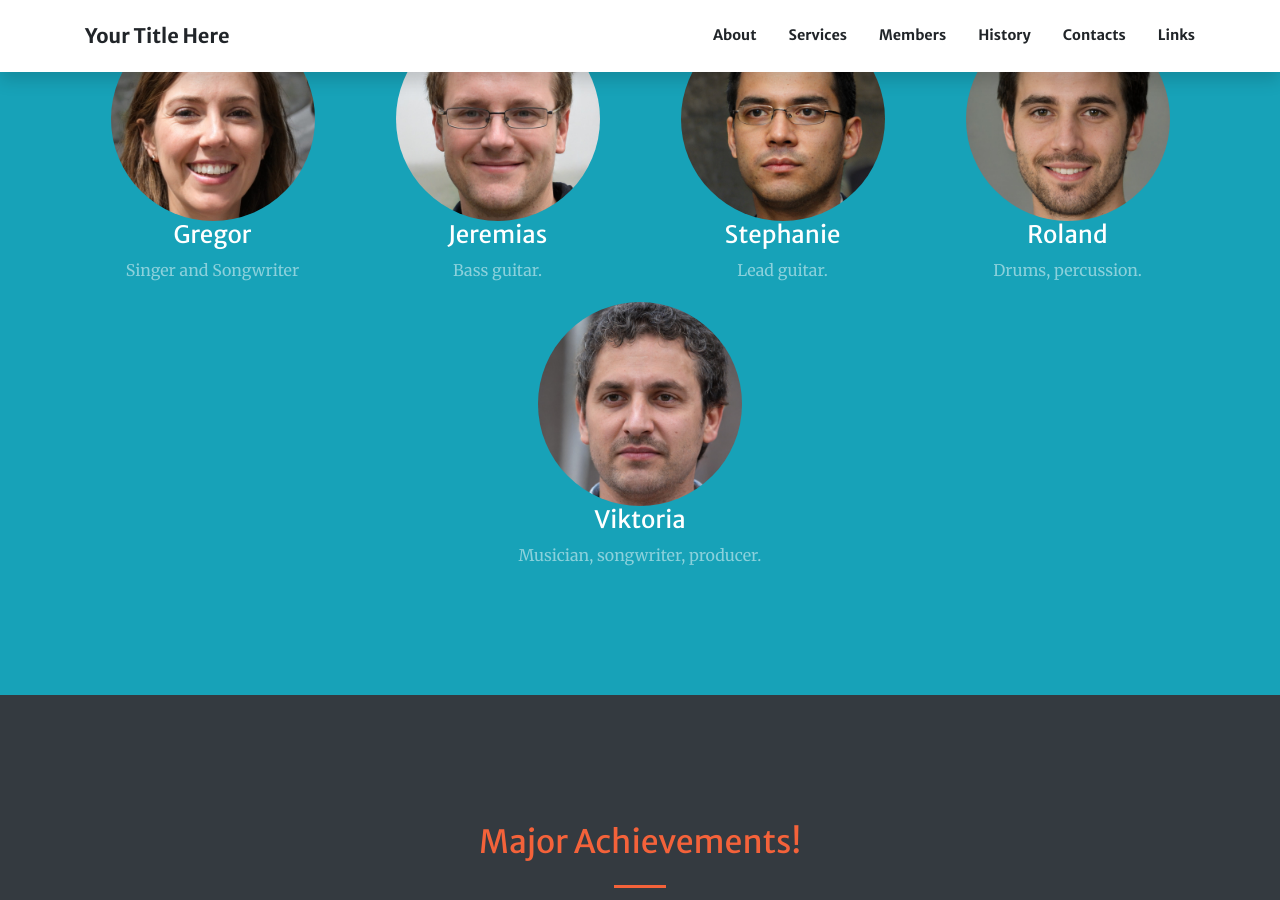
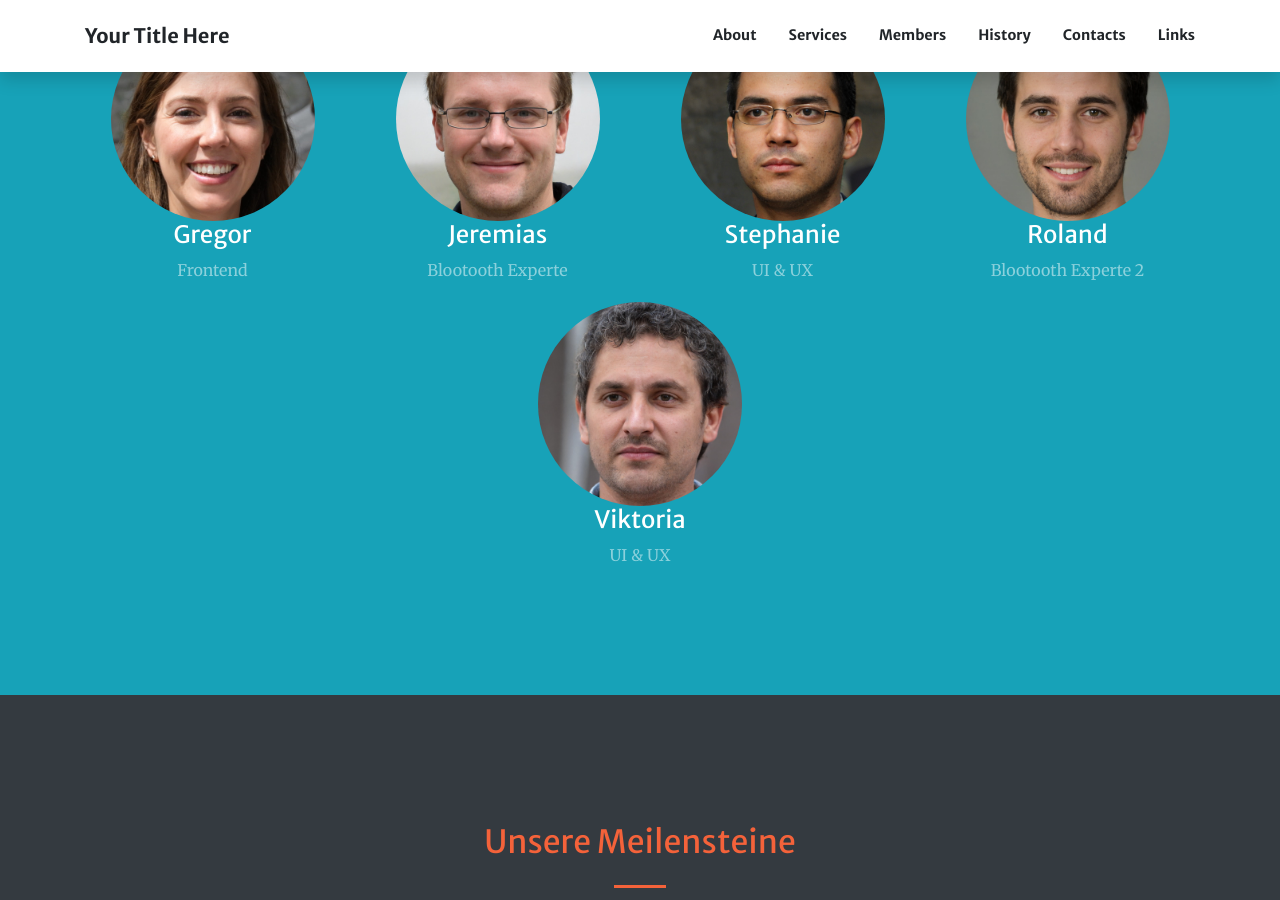
Before and after one commit to WueVsVirus/WueVsVirus.github.io, a Jekyll site: the page built from index.md, in a window 1280 px wide and 900 px high, scrolled down 3284 px. Built offline with Jekyll 4.4.1, drawn with Linux system fonts in a browser that asks for light colours; nearby versions of some CDN libraries.

Commit message:
Update index.md

```diff
--- a/index.md
+++ b/index.md
@@ -93,29 +93,29 @@ sections:
     background_style: bg-info text-white
     members:
       - title: Gregor
-        text: Singer and Songwriter
+        text: Frontend
         image: assets/img/members/person1.jpg
         url: '#'
       - title: Jeremias
-        text: Bass guitar.
+        text: Blootooth Experte
         image: assets/img/members/person2.jpg
         url: '#'
       - title: Stephanie
-        text: Lead guitar.
+        text: UI & UX
         image: assets/img/members/person3.jpg
         url: '#'
       - title: Roland
-        text: Drums, percussion.
+        text: Blootooth Experte 2
         image: assets/img/members/person5.jpg
         url: '#'
       - title: Viktoria
-        text: Musician, songwriter, producer.
+        text: UI & UX
         image: assets/img/members/person6.jpg
         url: '#'
 
   - type: timeline.html
     section_id: timeline
-    title: Major Achievements!
+    title: Unsere Meilensteine
     background_style: bg-dark text-primary
     last_image: assets/img/timeline-end.png
     actions:
```
